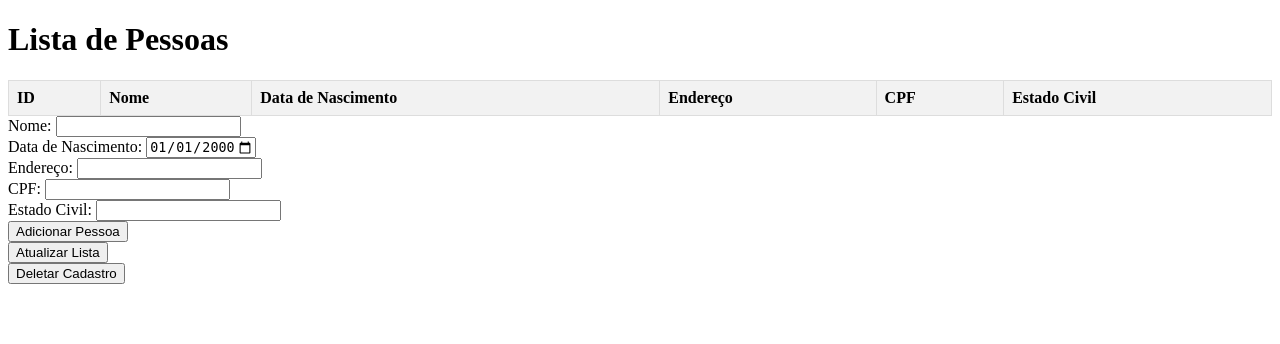
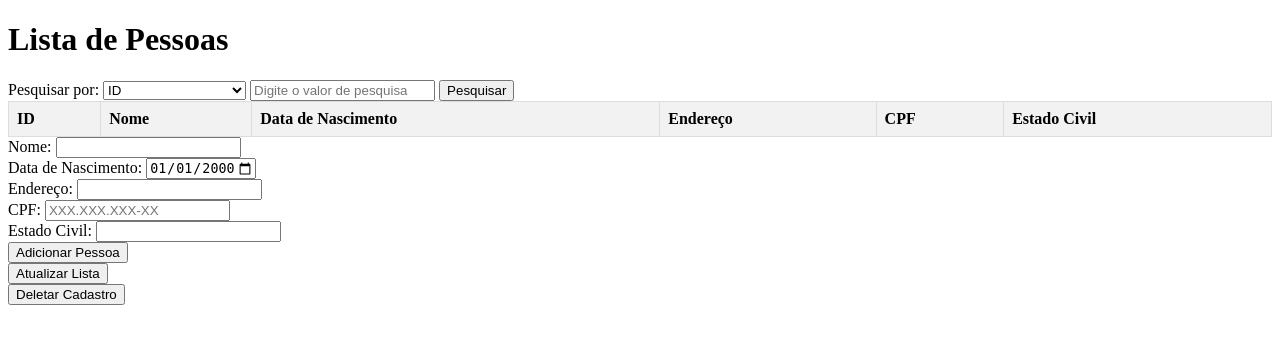
Before and after one commit to RyanVGon/ProjetoFrontEnd, a FastAPI app: page / in a window 1280 px wide. Shown: the top 344 px of the page. Run offline with FastAPI, Linux system fonts and the light colour scheme; data that the repository does not hold is empty.

Commit message:
GET para pesquisa
adicionada a barra de pesquisa e o GET

```diff
--- a/Projeto_itau/Templates/index.html
+++ b/Projeto_itau/Templates/index.html
@@ -42,9 +42,23 @@
 
 </head>
 <body>
-    <div class="notificacao" id="notificacao"></div>
+    <h1>Lista de Pessoas</h1>
 
-    <h1>Lista de Pessoas</h1>
+    <form id="formPesquisa" action="/pesquisar" method="get">
+        <label for="coluna">Pesquisar por:</label>
+        <select id="coluna" name="coluna">
+            <option value="id">ID</option>
+            <option value="nome">Nome</option>
+            <option value="nascimento">Data de Nascimento</option>
+            <option value="endereco">Endereço</option>
+            <option value="cpf">CPF</option>
+            <option value="estado_civil">Estado Civil</option>
+        </select>
+        <input type="text" id="valorPesquisa" name="valorPesquisa" placeholder="Digite o valor de pesquisa">
+        <button type="submit">Pesquisar</button>
+    </form>
+
+
     <table id="tabelaPessoas">
         <tr>
             <th>ID</th>
@@ -79,7 +93,7 @@
         <input type="text" id="endereco" name="endereco" required>
         <br>
         <label for="cpf">CPF:</label>
-        <input type="text" id="cpf" name="cpf" required>
+        <input type="text" id="cpf" name="cpf" placeholder="XXX.XXX.XXX-XX" required>
         <br>
         <label for="estadoCivil">Estado Civil:</label>
         <input type="text" id="estadoCivil" name="estadoCivil" required>
@@ -135,21 +149,7 @@
         });
     </script>
 
-    <script>
-        function mostrarNotificacao(mensagem) {
-            const notificacao = document.getElementById('notificacao');
-            notificacao.textContent = mensagem;
-            notificacao.style.display = 'block';
-            setTimeout(function() {
-                notificacao.style.display = 'none';
-            }, 3000); // Notificação desaparece após 3 segundos (3000 milissegundos)
-        }
 
-        // Suponha que esta função é chamada após a inclusão bem-sucedida de um cadastro
-        function inclusaoBemSucedida() {
-            mostrarNotificacao('Cadastro incluído com sucesso!');
-        }
-    </script>
 
 </body>
 </html>
--- a/Projeto_itau/main.py
+++ b/Projeto_itau/main.py
@@ -108,3 +108,10 @@ async def deletar_cadastro(request: Request):
     except Exception as e:
         print(e)
         return {"error": "Erro ao remover pessoa", "message": e}
+
+@app.get("/pesquisar", response_class=HTMLResponse)
+async def pesquisar(request: Request):
+
+
+    form = await request.form()
+    print(form)
```
